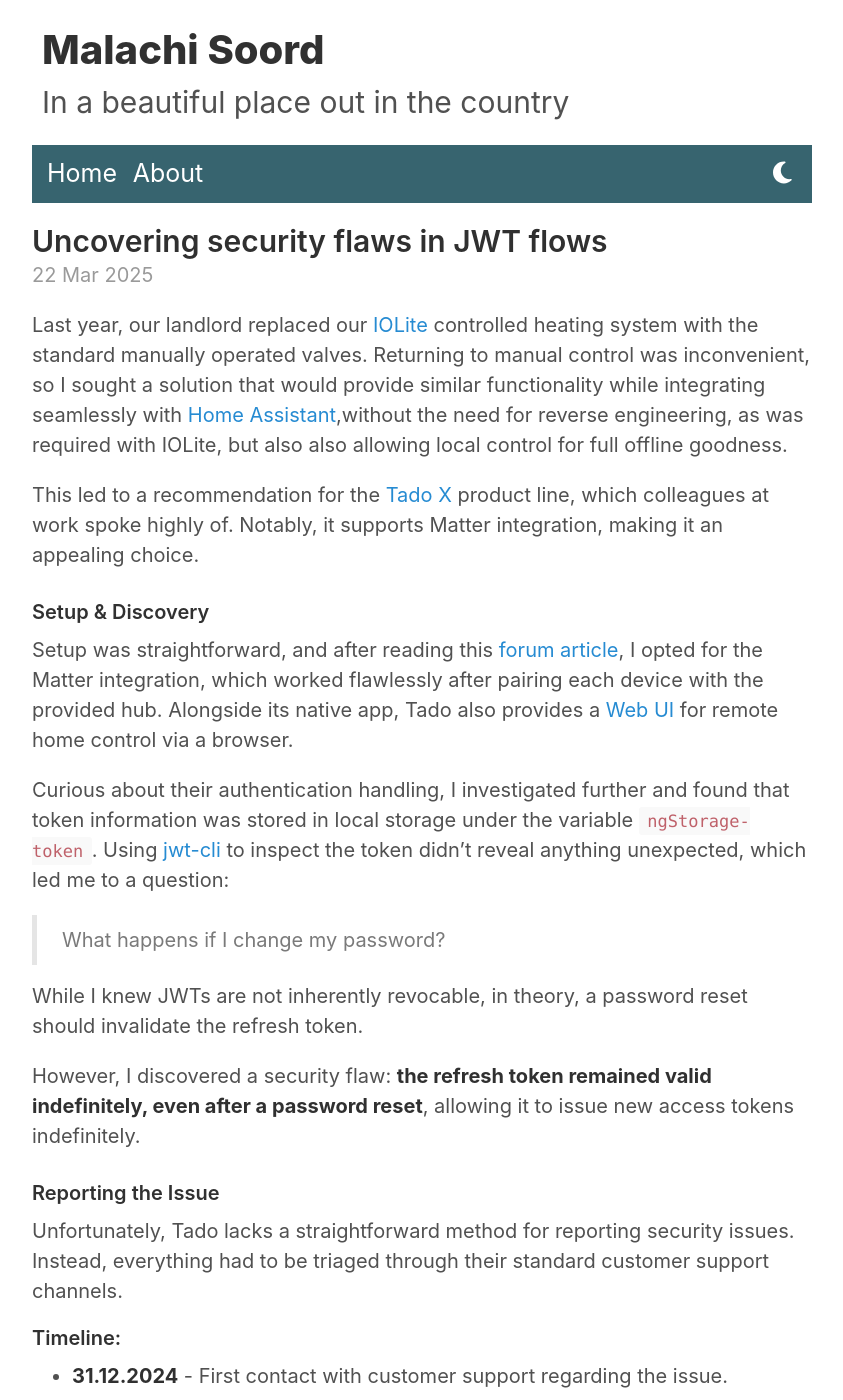
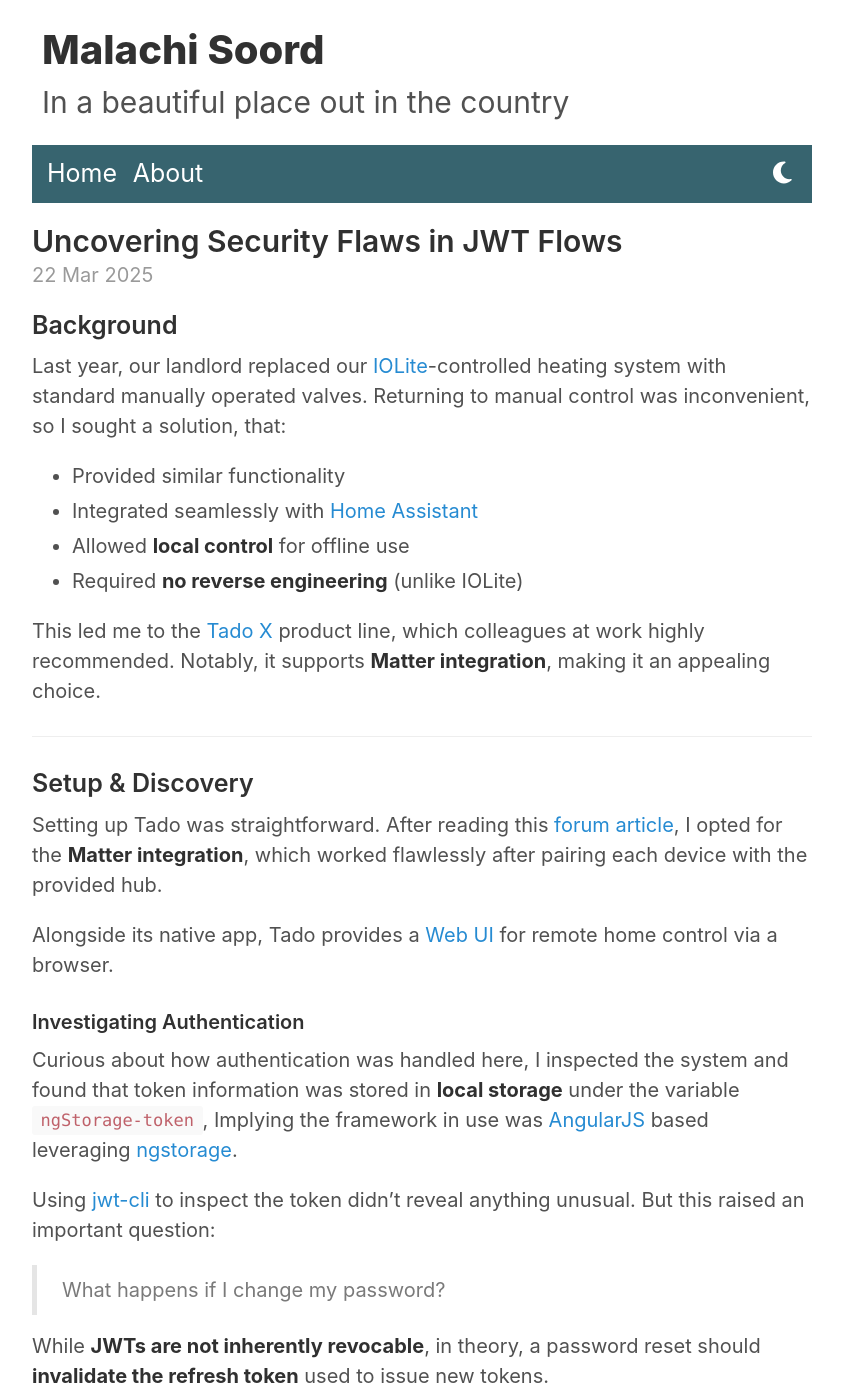
Before and after one commit to inverse/personal-site, a Jekyll site: the page built from _posts/2025-03-22-uncovering-security-flaws-in-jwt-flows.md, in a window 1280 px wide and 1400 px high. Shown: the whole window, without its empty margins (218-1061 px from the left). Built offline with Jekyll 4.4.1, drawn with Linux system fonts in a browser that asks for light colours; comment, search, counter and statistics services are not loaded; some of the changed text lies outside the part shown.

```diff
--- a/_posts/2025-03-22-uncovering-security-flaws-in-jwt-flows.md
+++ b/_posts/2025-03-22-uncovering-security-flaws-in-jwt-flows.md
@@ -1,6 +1,6 @@
 ---
 layout: post
-title: Uncovering security flaws in JWT flows
+title: Uncovering Security Flaws in JWT Flows
 date: 2025-03-22 23:36 +0100
 comments: true
 tags:
@@ -9,41 +9,68 @@ tags:
 - security
 ---
 
-Last year, our landlord replaced our [IOLite][0] controlled heating system with the standard manually operated valves. Returning to manual control was inconvenient, so I sought a solution that would provide similar functionality while integrating seamlessly with [Home Assistant][1],without the need for reverse engineering, as was required with IOLite, but also also allowing local control for full offline goodness.
+## Background
 
-This led to a recommendation for the [Tado X][2] product line, which colleagues at work spoke highly of. Notably, it supports Matter integration, making it an appealing choice.
+Last year, our landlord replaced our [IOLite][0]-controlled heating system with standard manually operated valves. Returning to manual control was inconvenient, so I sought a solution, that:
 
-### Setup & Discovery
+- Provided similar functionality
+- Integrated seamlessly with [Home Assistant][1]
+- Allowed **local control** for offline use
+- Required **no reverse engineering** (unlike IOLite)
 
-Setup was straightforward, and after reading this [forum article][4], I opted for the Matter integration, which worked flawlessly after pairing each device with the provided hub. Alongside its native app, Tado also provides a [Web UI][5] for remote home control via a browser.
+This led me to the [Tado X][2] product line, which colleagues at work highly recommended. Notably, it supports **Matter integration**, making it an appealing choice.
 
-Curious about their authentication handling, I investigated further and found that token information was stored in local storage under the variable `ngStorage-token`. Using [jwt-cli][6] to inspect the token didn't reveal anything unexpected, which led me to a question:
+---
+
+## Setup & Discovery
+
+Setting up Tado was straightforward. After reading this [forum article][4], I opted for the **Matter integration**, which worked flawlessly after pairing each device with the provided hub.
+
+Alongside its native app, Tado provides a [Web UI][5] for remote home control via a browser.
+
+### Investigating Authentication
+
+Curious about how authentication was handled here, I inspected the system and found that token information was stored in **local storage** under the variable `ngStorage-token`, Implying the framework in use was [AngularJS][13] based leveraging [ngstorage][12].
+
+Using [jwt-cli][6] to inspect the token didn't reveal anything unusual. But this raised an important question:
 
 > What happens if I change my password?
 
-While I knew JWTs are not inherently revocable, in theory, a password reset should invalidate the refresh token.
+While **JWTs are not inherently revocable**, in theory, a password reset should **invalidate the refresh token** used to issue new tokens.
 
-However, I discovered a security flaw: **the refresh token remained valid indefinitely, even after a password reset**, allowing it to issue new access tokens indefinitely.
+### The Security Flaw
 
-### Reporting the Issue
+I discovered a **critical security flaw**:
 
-Unfortunately, Tado lacks a straightforward method for reporting security issues. Instead, everything had to be triaged through their standard customer support channels.
+➡️ Even **after a password reset**, the refresh token remained valid **indefinitely**.
+➡️ This meant attackers (or anyone with access to the token) could continue issuing new tokens **without the user’s ability to stop it**.
 
-#### Timeline:
+---
 
-- **31.12.2024** - First contact with customer support regarding the issue.
-- **21.01.2025** – Follow-up on my original security report.
-- **12.02.2025** – [Official deprecation][7] of the insecure password flow, announced in the [PyTado][8] repo and on [Home Assistant][9], along with migration guidelines and a deprecation timeline.
+## Reporting the Issue
 
-While it was good to see transparency around the API sunset, the communication and support could have been improved. Understanding Home Assistant's release cycle better might have helped minimize disruptions, which going by the public information available is used on [3.4%] of active installs.
+Unfortunately, Tado **lacked a dedicated security reporting process**. Everything had to go through **customer support**.
 
-### Reflections
+### Timeline of Events
 
-When reaching out to members of Tado’s engineering team, I found them to be open and transparent. They acknowledged that they had been pushing for this issue to be addressed for a long time. Their willingness to engage in dialogue was refreshing and encouraging—especially as someone interested in infosec but not an expert.
+- **Dec 31, 2024** - First contact with customer support regarding the issue.
+- **Jan 21, 2025** - Follow-up on my original security report.
+- **Feb 12, 2025** - [Official deprecation][7] of the insecure password flow, announced in the [PyTado][8] repo and on [Home Assistant][9], along with migration guidelines and a deprecation timeline.
 
-Props to the engineers for their engagement with the community! At no point did I feel discouraged from inspecting the system; in fact, I was encouraged to look further.
+While it was great to see **transparency around the API sunset**, the communication process could have been smoother. **Better coordination with Home Assistant's release cycle** might have helped minimize disruption for users. Esepcially considering according to reported stats around [3.4%][11] use this setup.
+---
 
-Tado, perhaps it's time to publish an [official security policy][10]?
+## Reflections
+
+When reaching out to **Tado's engineering team**, I found them to be **open and transparent**. They acknowledged that they had been pushing for a fix for a long time. Their willingness to engage in dialogue was **refreshing and encouraging**, especially for someone interested in **infosec** but not an expert.
+
+💡 **Props to the engineers** for engaging with the community! At no point did I feel discouraged from inspecting the system—on the contrary, I was encouraged to look further.
+
+🚀 **Tado, perhaps it's time to publish an [official security policy][10]?**
+
+---
+
+### References
 
 [0]: https://iolite.de/en/
 [1]: https://www.home-assistant.io/
```
Also changed, not shown: other parts of _posts/2025-03-22-uncovering-security-flaws-in-jwt-flows.md (+2 -0 lines), _posts/2025-02-11-graceful-oled-tv-shutdown-automation.md (+0 -1 lines), .github/workflows/main.yml.
